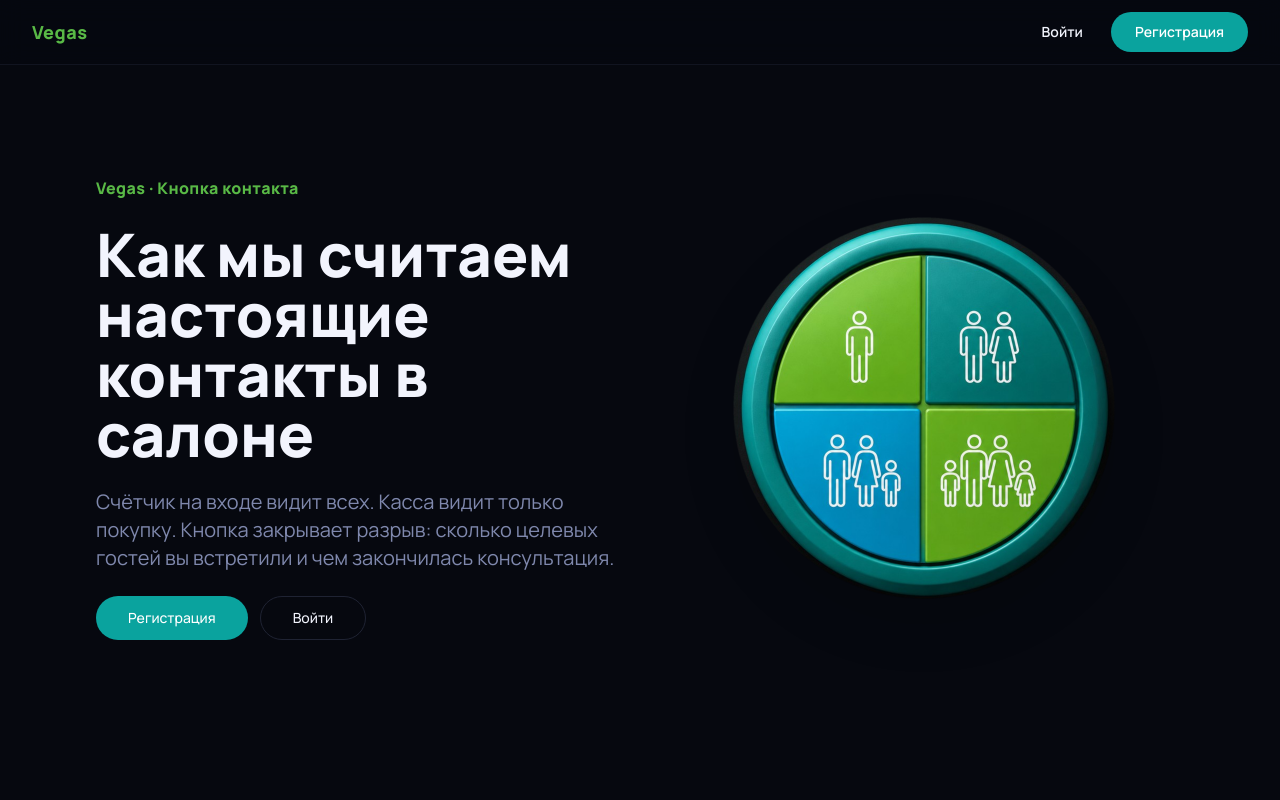
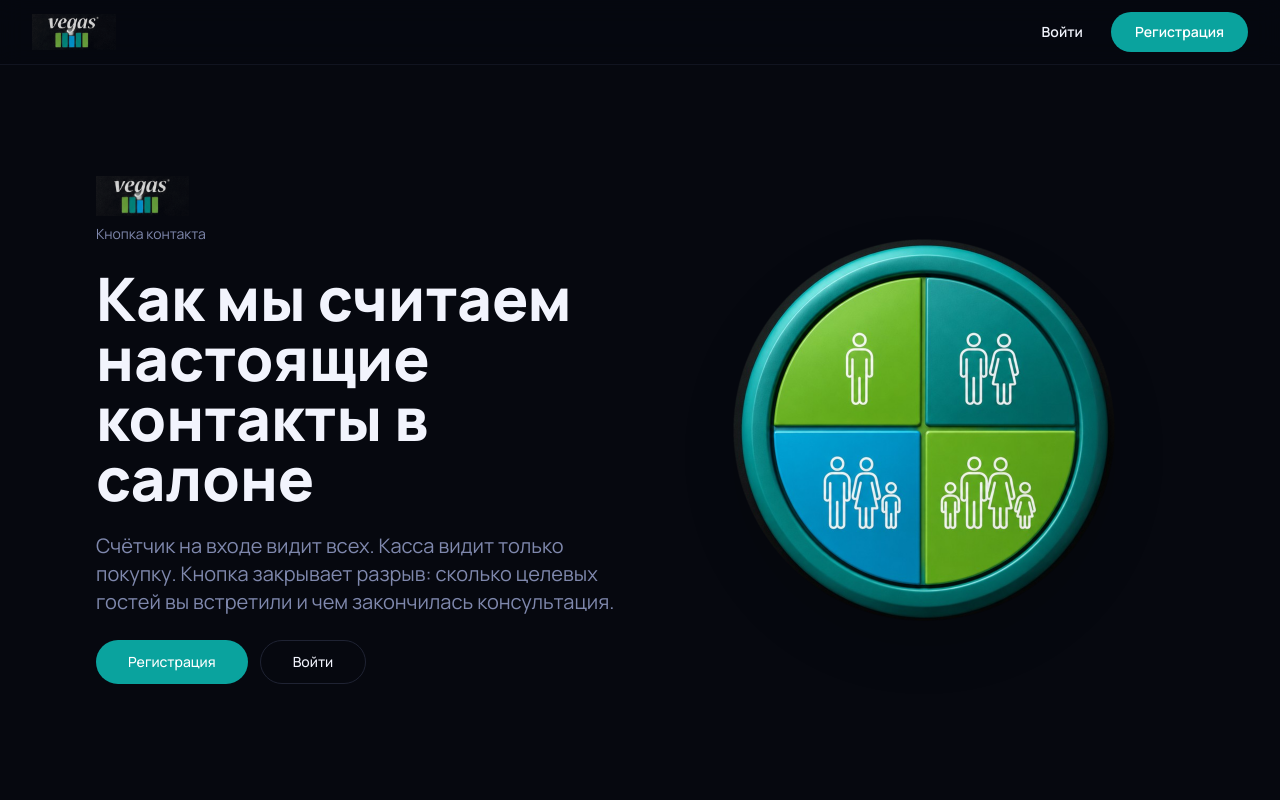
Before and after one commit to kikanbig/vegas-cbutton, a React (Vite) app: page / in a window 1280 px wide. Shown: the top 800 px of the page. Built offline with nearby package versions, Linux system fonts and the light colour scheme.

Commit message:
Put the Vegas wordmark in the header instead of plain text.
The brand mark already has the name on it, so the top-left should show the logo, not a separate Vegas label.

Co-authored-by: Cursor <cursoragent@cursor.com>

```diff
--- /dev/null
+++ b/src/components/BrandLogo.tsx
@@ -0,0 +1,32 @@
+import logo from "@/assets/vegas-logo.png";
+import { BRAND_NAME } from "@/lib/brand";
+import { cn } from "@/lib/utils";
+
+type Props = {
+  className?: string;
+  imgClassName?: string;
+  onClick?: () => void;
+};
+
+const BrandLogo = ({ className, imgClassName, onClick }: Props) => {
+  const img = (
+    <img
+      src={logo}
+      alt={BRAND_NAME}
+      className={cn("h-9 w-auto select-none", imgClassName)}
+      draggable={false}
+    />
+  );
+
+  if (!onClick) {
+    return <div className={className}>{img}</div>;
+  }
+
+  return (
+    <button type="button" onClick={onClick} className={cn("inline-flex items-center", className)}>
+      {img}
+    </button>
+  );
+};
+
+export default BrandLogo;
--- a/src/components/Header.tsx
+++ b/src/components/Header.tsx
@@ -1,7 +1,7 @@
 import { Button } from "@/components/ui/button";
 import { useNavigate } from "react-router-dom";
 import { useAuth } from "@/contexts/AuthContext";
-import { BRAND_NAME } from "@/lib/brand";
+import BrandLogo from "@/components/BrandLogo";
 import { LogOut, User, Shield } from "lucide-react";
 import {
   DropdownMenu,
@@ -22,12 +22,7 @@ const Header = () => {
   return (
     <header className="fixed top-0 left-0 right-0 z-50 bg-background/80 backdrop-blur-md border-b border-border/50">
       <div className="container mx-auto max-w-7xl flex items-center justify-between px-4 md:px-8 h-16">
-        <p
-          className="text-primary font-extrabold text-lg tracking-wide cursor-pointer"
-          onClick={() => navigate("/")}
-        >
-          {BRAND_NAME}
-        </p>
+        <BrandLogo onClick={() => navigate("/")} />
         <div className="flex items-center gap-3">
           {isLoading ? null : user ? (
             <DropdownMenu>
--- a/src/pages/AccountPage.tsx
+++ b/src/pages/AccountPage.tsx
@@ -1,6 +1,6 @@
 import { useState, useEffect } from "react";
 import { useAuth } from "@/contexts/AuthContext";
-import { BRAND_NAME } from "@/lib/brand";
+import BrandLogo from "@/components/BrandLogo";
 import { api } from "@/lib/api";
 import { Button } from "@/components/ui/button";
 import { Input } from "@/components/ui/input";
@@ -127,9 +127,9 @@ const AccountPage = () => {
             <ArrowLeft className="w-5 h-5" />
             <span className="text-sm">Назад</span>
           </button>
-          <p className="flex-1 text-center text-primary font-extrabold text-lg tracking-wide">
-            {BRAND_NAME}
-          </p>
+          <div className="flex-1 flex justify-center">
+            <BrandLogo imgClassName="h-8" />
+          </div>
           <div className="w-16" />
         </div>
       </header>
--- a/src/pages/AppPage.tsx
+++ b/src/pages/AppPage.tsx
@@ -1,6 +1,6 @@
 import { useState, useCallback, useRef, useEffect } from "react";
 import { useAuth } from "@/contexts/AuthContext";
-import { BRAND_NAME } from "@/lib/brand";
+import BrandLogo from "@/components/BrandLogo";
 import { LogOut, User, Users, UserCheck, WifiOff, Wifi, Clock, Coffee, ClipboardList, MapPin } from "lucide-react";
 import { useNavigate } from "react-router-dom";
 import { toast } from "sonner";
@@ -187,9 +187,7 @@ const AppPage = () => {
       {/* Header */}
       <header className="flex items-center justify-between px-4 py-3 border-b border-border/50">
         <div className="flex flex-col">
-          <p className="text-primary font-extrabold text-lg tracking-wide">
-            {BRAND_NAME}
-          </p>
+          <BrandLogo imgClassName="h-8" />
           <p className="text-xs text-muted-foreground">{formatDate()}</p>
         </div>
         <div className="flex items-center gap-3">
--- a/src/pages/AuthPage.tsx
+++ b/src/pages/AuthPage.tsx
@@ -6,7 +6,7 @@ import { useNavigate, useSearchParams } from "react-router-dom";
 import { toast } from "sonner";
 import { Mail, ArrowLeft, Loader2, KeyRound } from "lucide-react";
 import { useAuth } from "@/contexts/AuthContext";
-import { BRAND_NAME } from "@/lib/brand";
+import BrandLogo from "@/components/BrandLogo";
 import { api } from "@/lib/api";
 import { InputOTP, InputOTPGroup, InputOTPSlot } from "@/components/ui/input-otp";
 
@@ -148,9 +148,7 @@ const AuthPage = () => {
     <div className="min-h-screen bg-background flex items-center justify-center px-4">
       <div className="card-glass p-8 md:p-12 max-w-md w-full space-y-8">
         <div className="text-center space-y-2">
-          <p className="text-primary font-extrabold text-lg tracking-wide cursor-pointer" onClick={() => navigate("/")}>
-            {BRAND_NAME}
-          </p>
+          <BrandLogo className="justify-center w-full" imgClassName="h-10" onClick={() => navigate("/")} />
           <h1 className="text-2xl font-bold">
             {mode === "login" ? "Войти в аккаунт" : "Создать аккаунт"}
           </h1>
--- a/src/pages/Index.tsx
+++ b/src/pages/Index.tsx
@@ -1,4 +1,5 @@
 import Header from "@/components/Header";
+import BrandLogo from "@/components/BrandLogo";
 import MetricsSection from "@/components/MetricsSection";
 import { Button } from "@/components/ui/button";
 import { useNavigate } from "react-router-dom";
@@ -41,7 +42,10 @@ const Index = () => {
         <section className="section-padding">
           <div className="container mx-auto max-w-6xl grid md:grid-cols-2 gap-12 items-center">
             <div className="space-y-6 text-center md:text-left">
-              <p className="text-primary font-extrabold tracking-wide">Vegas · Кнопка контакта</p>
+              <div className="flex flex-col items-center md:items-start gap-2">
+                <BrandLogo imgClassName="h-10" />
+                <p className="text-sm text-muted-foreground">Кнопка контакта</p>
+              </div>
               <h1 className="text-4xl md:text-6xl font-black leading-tight">
                 Как мы считаем настоящие контакты в салоне
               </h1>
```
Also changed, not shown: src/assets/vegas-logo.png (added).
